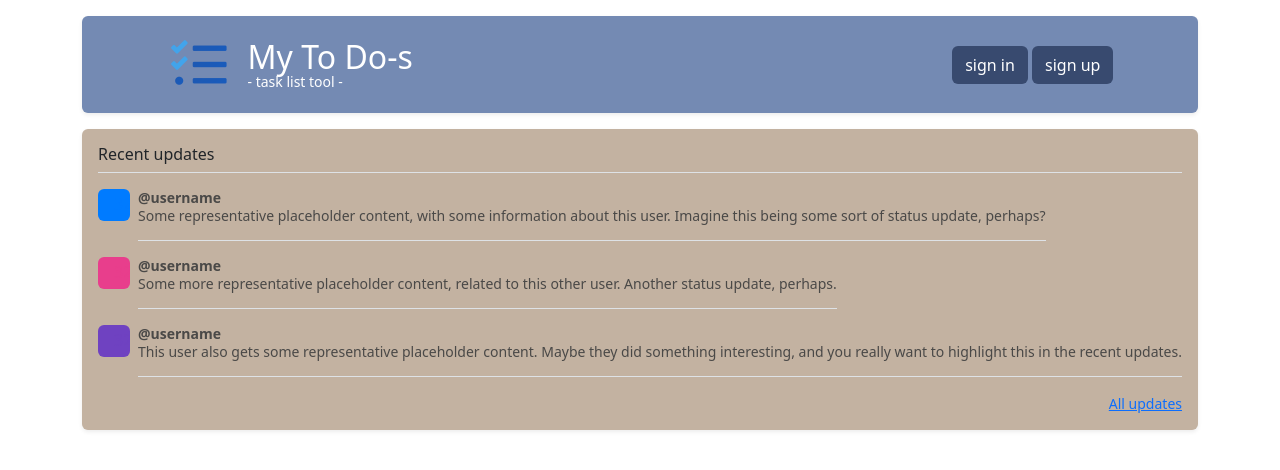
After one commit to SofiaQuintana/todo_list, a PHP site: the page made by views/home.html in a window 1280 px wide. The commit adds this page. Shown: the top 470 px of the page. Run offline with PHP 8.4, Linux system fonts and the light colour scheme; the template is opened without the code that fills it, so the values that code supplies are empty; style sheets or scripts are compiled from the project's sources.

Commit message:
feat: sign in (#3)

```diff
--- a/routes/routes.php
+++ b/routes/routes.php
@@ -1,7 +1,8 @@
 <?php
 
 $routes = [
-    '/todo-list/' => 'views/home.html'
+    '/todo-list/' => 'views/home.html',
+    '/todo-list/sign-in' => 'views/sign-in.html'
     // more routes to be defined
 ];
 
--- /dev/null
+++ b/views/home.html
@@ -0,0 +1,109 @@
+<!DOCTYPE html>
+<html lang="en">
+  <head>
+    <meta charset="utf-8" />
+    <meta name="viewport" content="width=device-width, initial-scale=1" />
+    <title>To-Do List App</title>
+    <link
+      href="https://cdn.jsdelivr.net/npm/bootstrap@5.3.1/dist/css/bootstrap.min.css"
+      rel="stylesheet"
+      integrity="sha384-4bw+/aepP/YC94hEpVNVgiZdgIC5+VKNBQNGCHeKRQN+PtmoHDEXuppvnDJzQIu9"
+      crossorigin="anonymous"
+    />
+    <link href="views/styles/home.scss" rel="stylesheet" />
+  </head>
+  <body>
+    <main class="container">
+      <div
+        class="d-flex align-items-center p-3 my-3 justify-content-center text-white header-title rounded shadow-sm"
+      >
+        <img class="me-3" src="assets/todo-icon.png" alt="blah" />
+        <div class="lh-1 title-div">
+          <h1 class="h2 mb-0 text-white lh-1">My To Do-s</h1>
+          <small>- task list tool -</small>
+        </div>
+        <div>
+          <a href="views/sign-in.html" id="sign-in" class="btn btn-h" onclick="">sign in</a>
+          <button type="button" id="sign-up" class="btn btn-h">sign up</button>
+          <button type="button" id="sign-out" class="btn btn-h" hidden>sign out</button>
+        </div>
+      </div>
+      <div class="my-3 task-area-body p-3 rounded shadow-sm">
+        <h6 class="border-bottom pb-2 mb-0">Recent updates</h6>
+        <div class="d-flex text-body-secondary pt-3">
+          <svg
+            class="bd-placeholder-img flex-shrink-0 me-2 rounded"
+            width="32"
+            height="32"
+            xmlns="http://www.w3.org/2000/svg"
+            role="img"
+            aria-label="Placeholder: 32x32"
+            preserveAspectRatio="xMidYMid slice"
+            focusable="false"
+          >
+            <title>Placeholder</title>
+            <rect width="100%" height="100%" fill="#007bff"></rect>
+            <text x="50%" y="50%" fill="#007bff" dy=".3em">32x32</text>
+          </svg>
+          <p class="pb-3 mb-0 small lh-sm border-bottom">
+            <strong class="d-block text-gray-dark">@username</strong>
+            Some representative placeholder content, with some information about
+            this user. Imagine this being some sort of status update, perhaps?
+          </p>
+        </div>
+        <div class="d-flex text-body-secondary pt-3">
+          <svg
+            class="bd-placeholder-img flex-shrink-0 me-2 rounded"
+            width="32"
+            height="32"
+            xmlns="http://www.w3.org/2000/svg"
+            role="img"
+            aria-label="Placeholder: 32x32"
+            preserveAspectRatio="xMidYMid slice"
+            focusable="false"
+          >
+            <title>Placeholder</title>
+            <rect width="100%" height="100%" fill="#e83e8c"></rect>
+            <text x="50%" y="50%" fill="#e83e8c" dy=".3em">32x32</text>
+          </svg>
+          <p class="pb-3 mb-0 small lh-sm border-bottom">
+            <strong class="d-block text-gray-dark">@username</strong>
+            Some more representative placeholder content, related to this other
+            user. Another status update, perhaps.
+          </p>
+        </div>
+        <div class="d-flex text-body-secondary pt-3">
+          <svg
+            class="bd-placeholder-img flex-shrink-0 me-2 rounded"
+            width="32"
+            height="32"
+            xmlns="http://www.w3.org/2000/svg"
+            role="img"
+            aria-label="Placeholder: 32x32"
+            preserveAspectRatio="xMidYMid slice"
+            focusable="false"
+          >
+            <title>Placeholder</title>
+            <rect width="100%" height="100%" fill="#6f42c1"></rect>
+            <text x="50%" y="50%" fill="#6f42c1" dy=".3em">32x32</text>
+          </svg>
+          <p class="pb-3 mb-0 small lh-sm border-bottom">
+            <strong class="d-block text-gray-dark">@username</strong>
+            This user also gets some representative placeholder content. Maybe
+            they did something interesting, and you really want to highlight
+            this in the recent updates.
+          </p>
+        </div>
+        <small class="d-block text-end mt-3">
+          <a href="#">All updates</a>
+        </small>
+      </div>
+    </main>
+    <script type="module" src="views/scripts/index.js"></script>
+    <script
+      src="https://cdn.jsdelivr.net/npm/bootstrap@5.3.1/dist/js/bootstrap.bundle.min.js"
+      integrity="sha384-HwwvtgBNo3bZJJLYd8oVXjrBZt8cqVSpeBNS5n7C8IVInixGAoxmnlMuBnhbgrkm"
+      crossorigin="anonymous"
+    ></script>
+  </body>
+</html>
--- /dev/null
+++ b/views/scripts/buttons.js
@@ -0,0 +1,40 @@
+document.addEventListener("DOMContentLoaded", function () {
+  document
+    .getElementById("submitBtn")
+    .addEventListener("click", function (event) {
+      event.preventDefault(); // Prevent the form from submitting
+      let username = document.getElementById("username").value;
+      let password = document.getElementById("password").value;
+      signIn(username, password);
+    });
+});
+
+const handleAuthenticationResponse = (response) => {
+  if (response.success) {
+    // Authentication successful, redirect to the specified page
+    window.location.href = response.redirect;
+  } else {
+    // Authentication failed, display error message or handle as needed
+    console.log("Authentication failed:", response.message);
+  }
+};
+
+const signIn = (username, password) => {
+  // Perform AJAX call to send data to PHP controller
+  let xhr = new XMLHttpRequest();
+  xhr.open("POST", "/todo-list/controllers/user-controller.php", true);
+  xhr.setRequestHeader("Content-Type", "application/x-www-form-urlencoded");
+  xhr.onreadystatechange = function () {
+    if (xhr.readyState === 4 && xhr.status === 200) {
+      // Handle the response from the PHP controller
+      const response = JSON.parse(xhr.responseText);
+      handleAuthenticationResponse(response);
+    }
+  };
+  xhr.send(
+    "username=" +
+      encodeURIComponent(username) +
+      "&password=" +
+      encodeURIComponent(password)
+  );
+};
--- /dev/null
+++ b/views/scripts/index.js
@@ -0,0 +1,4 @@
+// index file that stores all the script files that are gonna be used by home.html
+// to avoid reusing script tag several times
+import './init.js';
+import './buttons.js';
--- /dev/null
+++ b/views/scripts/init.js
@@ -0,0 +1,12 @@
+document.addEventListener('DOMContentLoaded', function() {
+    fetch('controllers/config.php')
+        .then(response => response.json())
+        .then(configData => {
+            // Handle the configuration data
+            console.log(configData);
+            // You can now proceed with your application's initialization
+        })
+        .catch(error => {
+            console.error('Error fetching configuration:', error);
+        });
+});
--- /dev/null
+++ b/views/styles/home.scss
@@ -0,0 +1,21 @@
+.header-title {
+    background-color: rgb(116, 138, 179) !important;
+}
+
+.title-div {
+    width: 65%;
+}
+
+.task-area-body {
+    background-color: #c3b2a1 !important;
+}
+
+.btn-h {
+    background-color: #384a6f;
+    color: white;
+}
+
+.btn-h:hover {
+    background-color: #384a6f7c;
+    color: white;
+}
```
Also changed, not shown: controllers/config.php (added, +15 -0 lines), controllers/user-controller.php (added, +29 -0 lines), models/db_connection.php (added, +42 -0 lines), models/user.php (+21 -3 lines), views/sign-in.html (added, +57 -0 lines), views/styles/sign-in.scss (added, +17 -0 lines), assets/todo-icon.png (added).
